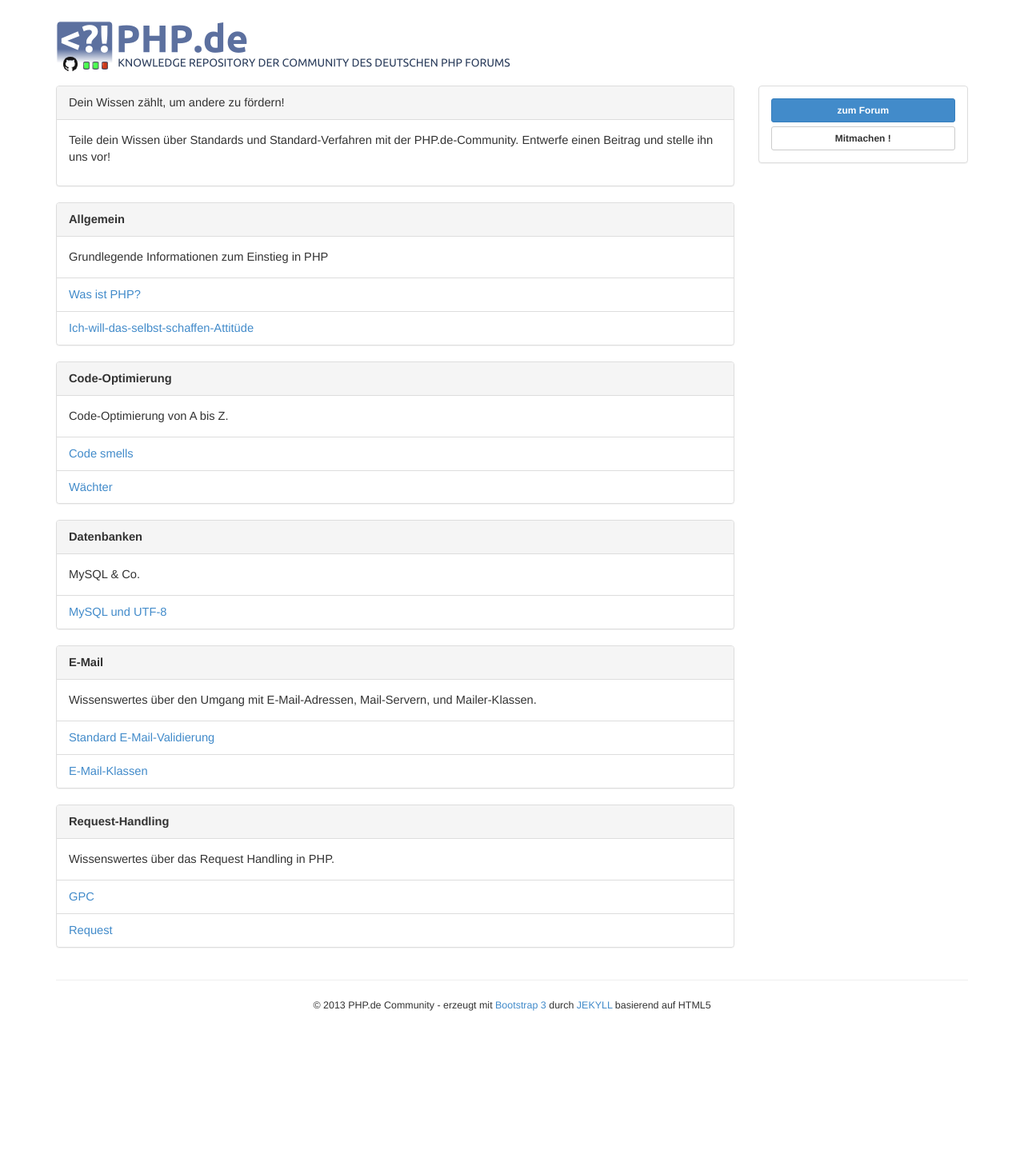
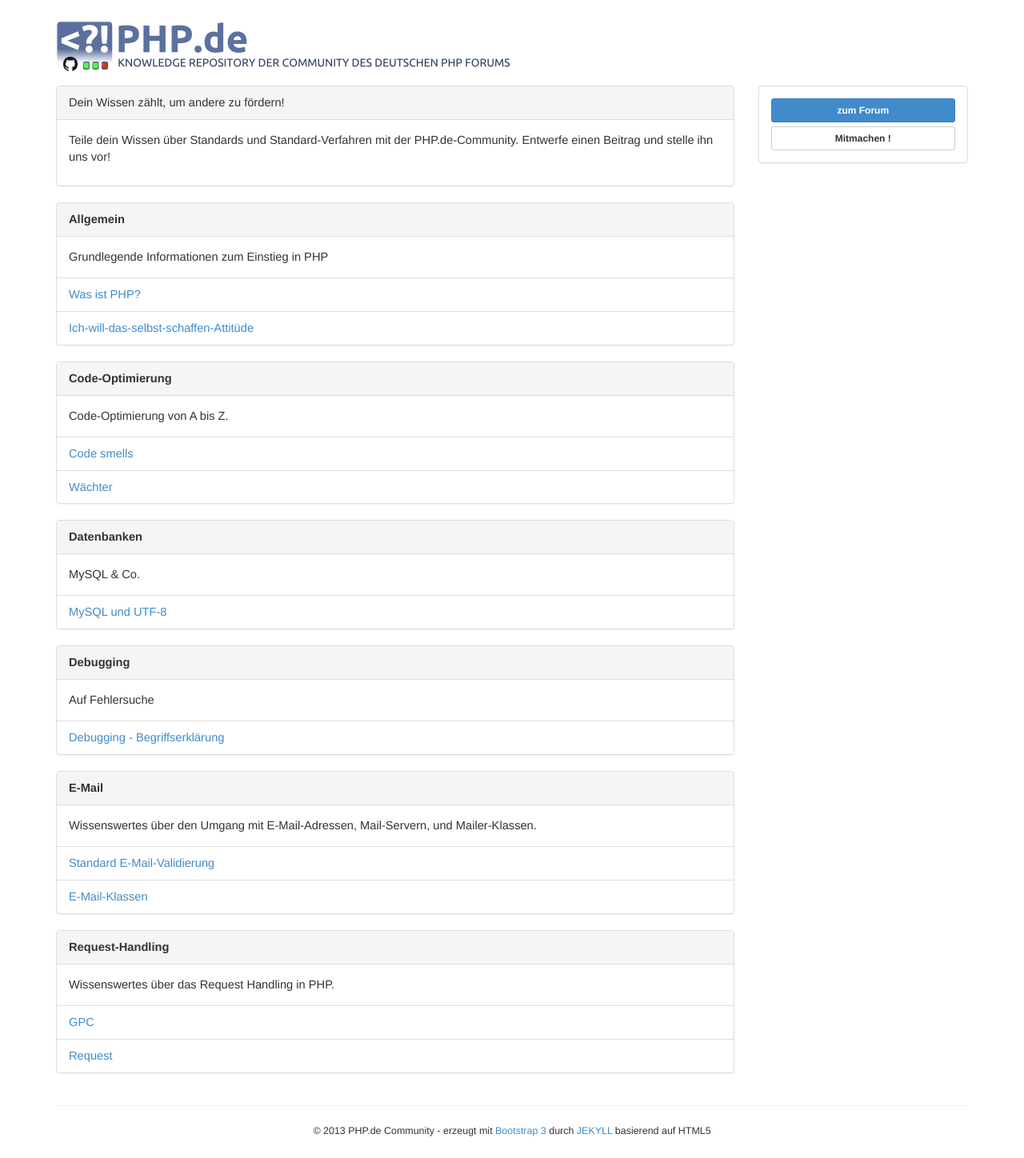
Before and after one commit to php-de/php-de.github.io, a Jekyll site: the page built from index.md, in a window 1280 px wide. Shown: the whole page at 80% size. Built offline with Jekyll 4.4.1, drawn with Linux system fonts in a browser that asks for light colours; before the commit the page ends 1291 px from its top, so only the background shows below that.

Commit message:
Update index.md

```diff
--- a/index.md
+++ b/index.md
@@ -29,6 +29,13 @@ pageSections:
                 url: /database/mysql-and-utf8.html
 
 
+    -   name: "Debugging"
+        desc: "Auf Fehlersuche"
+        entrys:
+            -   name: "Debugging - Begriffserklärung"
+                url: /debugging/debugging.html
+
+
     -   name: "E-Mail"
         desc: "Wissenswertes über den Umgang mit E-Mail-Adressen, Mail-Servern, und Mailer-Klassen."
         entrys:
```
